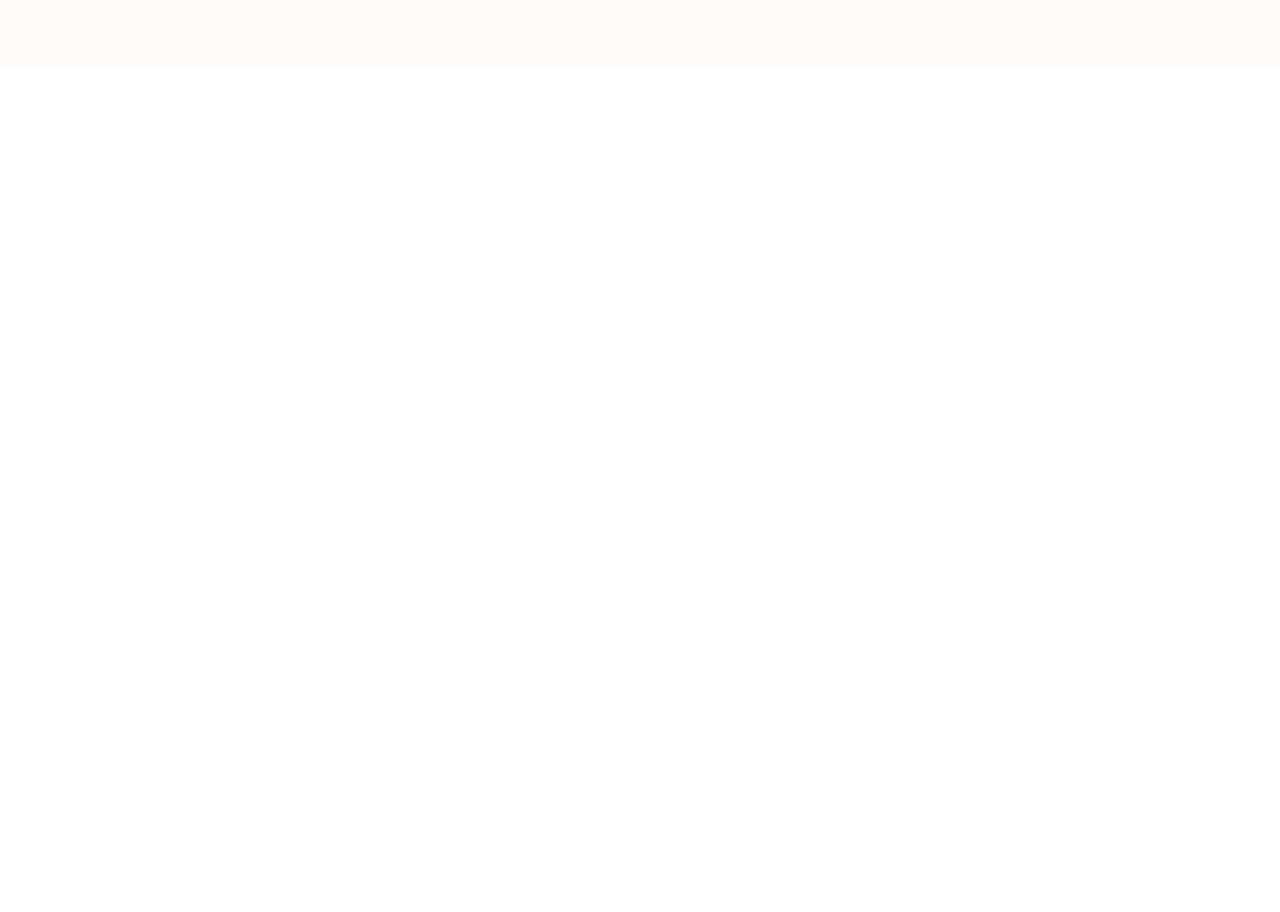
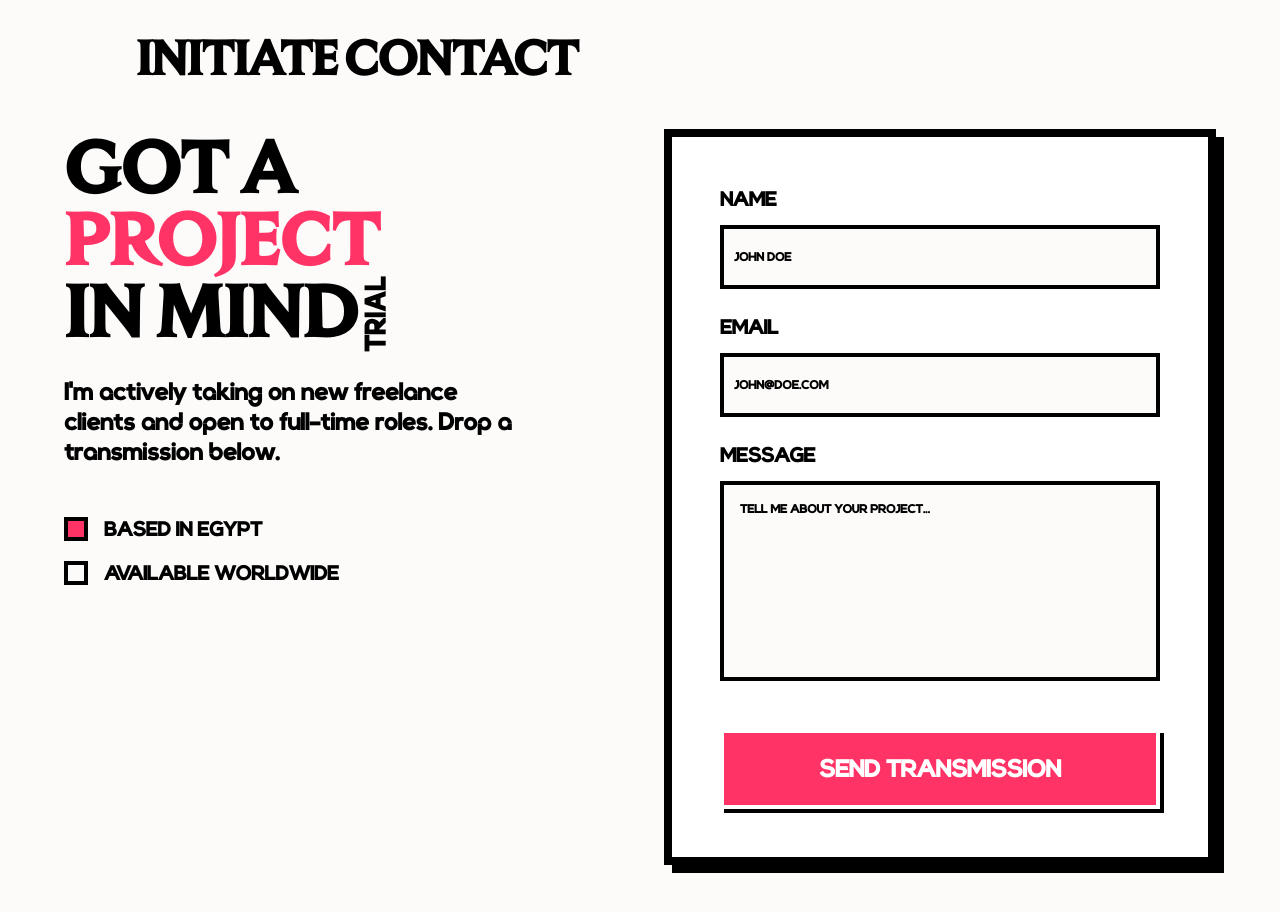
Before and after one commit to samybit/brutalist-portfolio, a React (Vite) app: page / in a window 1280 px wide. Shown: the part 1540-2452 px from the top of the page. Before the commit the page ends 1605 px from the top, so only its background shows below. Built offline with nearby package versions, Linux system fonts and the light colour scheme.

Commit message:
add contact section

```diff
--- a/src/App.tsx
+++ b/src/App.tsx
@@ -2,8 +2,10 @@ import { motion } from "framer-motion";
 import { Button } from "@/components/ui/button";
 import { Badge } from "@/components/ui/badge";
 import { Card, CardContent, CardDescription, CardFooter, CardHeader, CardTitle } from "@/components/ui/card";
+import { Input } from "@/components/ui/input";
+import { Textarea } from "@/components/ui/textarea";
+import { Label } from "@/components/ui/label";
 
-// Data array for the grid
 const projects = [
   {
     title: "Orbital: 3D Solar System",
@@ -39,8 +41,8 @@ export default function App() {
         </nav>
       </header>
 
-      {/* Hero Content */}
       <main className="max-w-6xl mx-auto">
+        {/* Hero Content */}
         <motion.div
           initial={{ x: -50, opacity: 0 }}
           animate={{ x: 0, opacity: 1 }}
@@ -56,7 +58,7 @@ export default function App() {
           </p>
 
           <div className="flex gap-4">
-            <Button size="lg" className="h-16 px-10 text-xl font-bold rounded-none border-4 border-foreground shadow-brutal hover:shadow-none hover:translate-x-1 hover:translate-y-1 transition-all">
+            <Button size="lg" className="h-16 px-10 text-xl font-bold rounded-none border-4 border-foreground shadow-brutal hover:shadow-none hover:translate-x-1 hover:translate-y-1 transition-all bg-mainBrand text-white hover:bg-mainBrand">
               LET'S TALK
             </Button>
           </div>
@@ -110,6 +112,81 @@ export default function App() {
             ))}
           </div>
         </section>
+
+        {/* Contact Section */}
+        <section id="contact" className="mb-32">
+          <div className="flex items-center gap-6 mb-12">
+            <div className="h-2 w-12 bg-foreground"></div>
+            <h3 className="text-5xl font-heading font-black uppercase tracking-tight">Initiate Contact</h3>
+            <div className="h-2 flex-grow bg-foreground"></div>
+          </div>
+
+          <div className="grid grid-cols-1 md:grid-cols-2 gap-12 items-start">
+            <motion.div
+              initial={{ opacity: 0, x: -30 }}
+              whileInView={{ opacity: 1, x: 0 }}
+              viewport={{ once: true }}
+            >
+              <h4 className="text-5xl md:text-7xl font-heading font-black uppercase mb-8 leading-[0.85]">
+                Got a <br/> <span className="text-mainBrand">Project</span> <br/> in mind?
+              </h4>
+              <p className="font-sans text-2xl font-bold mb-8 max-w-md leading-tight">
+                I'm actively taking on new freelance clients and open to full-time roles. Drop a transmission below.
+              </p>
+
+              <div className="space-y-4 font-sans font-black uppercase text-xl mt-12">
+                <div className="flex items-center gap-4">
+                  <div className="w-6 h-6 bg-mainBrand border-4 border-foreground"></div>
+                  <p>Based in Egypt</p>
+                </div>
+                <div className="flex items-center gap-4">
+                  <div className="w-6 h-6 bg-foreground border-4 border-foreground"></div>
+                  <p>Available Worldwide</p>
+                </div>
+              </div>
+            </motion.div>
+
+            <motion.form
+              initial={{ opacity: 0, y: 30 }}
+              whileInView={{ opacity: 1, y: 0 }}
+              viewport={{ once: true }}
+              className="bg-white border-8 border-foreground p-8 md:p-12 shadow-brutal-lg flex flex-col gap-6"
+              onSubmit={(e) => e.preventDefault()}
+            >
+              <div className="space-y-3">
+                <Label htmlFor="name" className="font-sans font-black uppercase text-xl">Name</Label>
+                <Input
+                  id="name"
+                  placeholder="JOHN DOE"
+                  className="rounded-none border-4 border-foreground h-16 text-xl font-bold font-sans focus-visible:ring-0 focus-visible:border-mainBrand focus-visible:bg-accent/10 bg-bgBrand transition-colors"
+                />
+              </div>
+
+              <div className="space-y-3">
+                <Label htmlFor="email" className="font-sans font-black uppercase text-xl">Email</Label>
+                <Input
+                  id="email"
+                  type="email"
+                  placeholder="JOHN@DOE.COM"
+                  className="rounded-none border-4 border-foreground h-16 text-xl font-bold font-sans focus-visible:ring-0 focus-visible:border-mainBrand focus-visible:bg-accent/10 bg-bgBrand transition-colors"
+                />
+              </div>
+
+              <div className="space-y-3">
+                <Label htmlFor="message" className="font-sans font-black uppercase text-xl">Message</Label>
+                <Textarea
+                  id="message"
+                  placeholder="TELL ME ABOUT YOUR PROJECT..."
+                  className="rounded-none border-4 border-foreground min-h-[200px] text-xl font-bold font-sans focus-visible:ring-0 focus-visible:border-mainBrand focus-visible:bg-accent/10 bg-bgBrand resize-none transition-colors p-4"
+                />
+              </div>
+
+              <Button type="submit" size="lg" className="w-full h-20 mt-6 text-2xl font-black rounded-none border-4 border-foreground shadow-brutal hover:shadow-none hover:translate-x-1 hover:translate-y-1 transition-all bg-mainBrand text-white hover:bg-foreground">
+                SEND TRANSMISSION
+              </Button>
+            </motion.form>
+          </div>
+        </section>
       </main>
     </div>
   );
--- /dev/null
+++ b/src/components/ui/input.tsx
@@ -0,0 +1,19 @@
+import * as React from "react"
+
+import { cn } from "@/lib/utils"
+
+function Input({ className, type, ...props }: React.ComponentProps<"input">) {
+  return (
+    <input
+      type={type}
+      data-slot="input"
+      className={cn(
+        "h-8 w-full min-w-0 rounded-none border border-input bg-transparent px-2.5 py-1 text-xs transition-colors outline-none file:inline-flex file:h-6 file:border-0 file:bg-transparent file:text-xs file:font-medium file:text-foreground placeholder:text-muted-foreground focus-visible:border-ring focus-visible:ring-1 focus-visible:ring-ring/50 disabled:pointer-events-none disabled:cursor-not-allowed disabled:bg-input/50 disabled:opacity-50 aria-invalid:border-destructive aria-invalid:ring-1 aria-invalid:ring-destructive/20 md:text-xs dark:bg-input/30 dark:disabled:bg-input/80 dark:aria-invalid:border-destructive/50 dark:aria-invalid:ring-destructive/40",
+        className
+      )}
+      {...props}
+    />
+  )
+}
+
+export { Input }
--- /dev/null
+++ b/src/components/ui/label.tsx
@@ -0,0 +1,22 @@
+import * as React from "react"
+import { Label as LabelPrimitive } from "radix-ui"
+
+import { cn } from "@/lib/utils"
+
+function Label({
+  className,
+  ...props
+}: React.ComponentProps<typeof LabelPrimitive.Root>) {
+  return (
+    <LabelPrimitive.Root
+      data-slot="label"
+      className={cn(
+        "flex items-center gap-2 text-xs leading-none select-none group-data-[disabled=true]:pointer-events-none group-data-[disabled=true]:opacity-50 peer-disabled:cursor-not-allowed peer-disabled:opacity-50",
+        className
+      )}
+      {...props}
+    />
+  )
+}
+
+export { Label }
--- /dev/null
+++ b/src/components/ui/textarea.tsx
@@ -0,0 +1,18 @@
+import * as React from "react"
+
+import { cn } from "@/lib/utils"
+
+function Textarea({ className, ...props }: React.ComponentProps<"textarea">) {
+  return (
+    <textarea
+      data-slot="textarea"
+      className={cn(
+        "flex field-sizing-content min-h-16 w-full rounded-none border border-input bg-transparent px-2.5 py-2 text-xs transition-colors outline-none placeholder:text-muted-foreground focus-visible:border-ring focus-visible:ring-1 focus-visible:ring-ring/50 disabled:cursor-not-allowed disabled:bg-input/50 disabled:opacity-50 aria-invalid:border-destructive aria-invalid:ring-1 aria-invalid:ring-destructive/20 md:text-xs dark:bg-input/30 dark:disabled:bg-input/80 dark:aria-invalid:border-destructive/50 dark:aria-invalid:ring-destructive/40",
+        className
+      )}
+      {...props}
+    />
+  )
+}
+
+export { Textarea }
```
